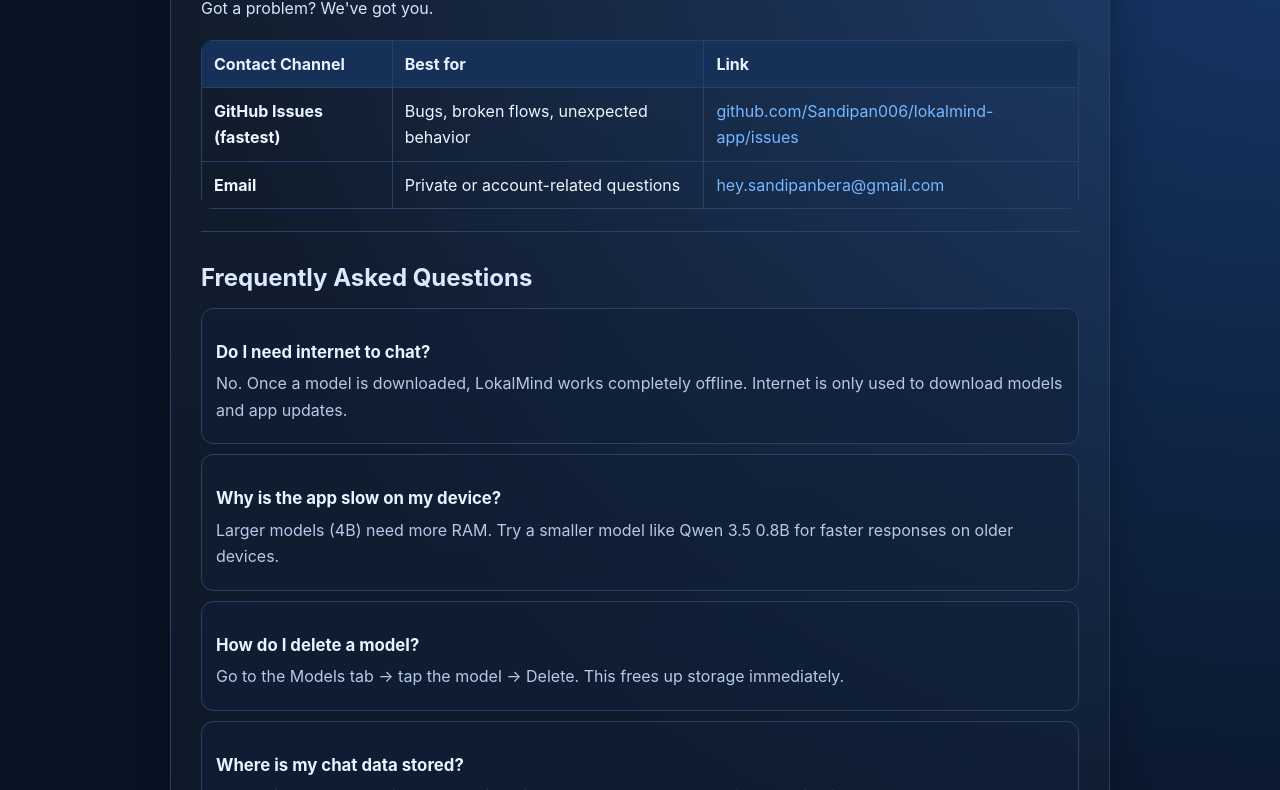
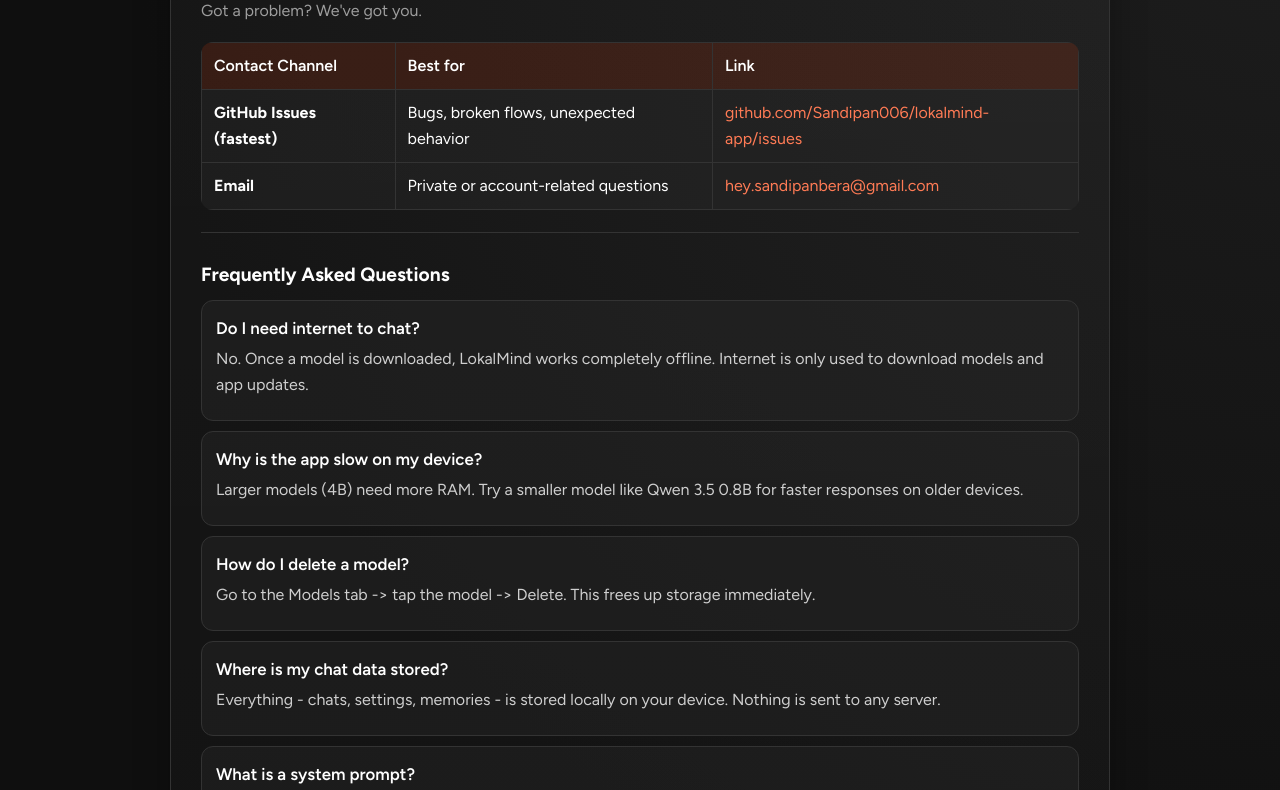
Before and after one commit to Sandipan006/lokalmind-app, a website: page SUPPORT.html in a window 1280 px wide. Shown: the part 137-927 px from the top of the page. Drawn offline with Linux system fonts and the light colour scheme.

```diff
--- a/SUPPORT.html
+++ b/SUPPORT.html
@@ -5,36 +5,55 @@
   <meta name="viewport" content="width=device-width, initial-scale=1.0" />
   <title>LokalMind - Support</title>
   <style>
+    @import url('https://fonts.googleapis.com/css2?family=Figtree:wght@400;500;600;700;800&family=Instrument+Serif:ital@0;1&display=swap');
+
     :root {
-      --bg: #081425;
-      --card: #0f1f38;
-      --text: #eef5ff;
-      --muted: #b8c8e8;
-      --accent: #76b7ff;
-      --line: #294168;
-      --chip: #153158;
+      --bg: #0f0f0f;
+      --surface: #1a1a1a;
+      --surface-2: #2a2a2a;
+      --text: #ffffff;
+      --text-soft: #cfcfcf;
+      --text-muted: #9e9e9e;
+      --line: #333333;
+      --primary: #ff420b;
     }
     * { box-sizing: border-box; }
     body {
       margin: 0;
-      font-family: Inter, Segoe UI, Roboto, Helvetica, Arial, sans-serif;
+      font-family: Figtree, "Segoe UI", Roboto, Helvetica, Arial, sans-serif;
       color: var(--text);
-      line-height: 1.65;
-      background: radial-gradient(circle at top right, #173769 0%, var(--bg) 52%);
+      line-height: 1.62;
+      background: radial-gradient(circle at top right, #1d1d1d 0%, var(--bg) 58%);
     }
     .wrap { max-width: 980px; margin: 0 auto; padding: 34px 20px 64px; }
     .card {
       border: 1px solid var(--line);
-      border-radius: 18px;
-      background: linear-gradient(180deg, rgba(255,255,255,0.04), rgba(255,255,255,0.01));
+      border-radius: 16px;
+      background: linear-gradient(180deg, rgba(255, 255, 255, 0.03), rgba(255, 255, 255, 0.01));
       padding: 30px;
-      box-shadow: 0 14px 36px rgba(0, 0, 0, 0.25);
+      box-shadow: 0 14px 36px rgba(0, 0, 0, 0.3);
     }
-    h1 { margin: 0 0 8px; font-size: clamp(1.8rem, 2.8vw, 2.3rem); }
-    .lead { margin: 0 0 18px; color: #d6e5ff; }
-    h2 { margin-top: 26px; margin-bottom: 10px; color: #dce8ff; }
-    h3 { margin: 18px 0 4px; color: #ebf2ff; font-size: 1.05rem; }
-    p { margin: 0 0 8px; color: var(--muted); }
+    h1 {
+      margin: 0 0 8px;
+      font-family: "Instrument Serif", Georgia, serif;
+      font-size: clamp(2rem, 3vw, 2.5rem);
+      font-weight: 400;
+    }
+    .lead { margin: 0 0 18px; color: var(--text-muted); }
+    h2 {
+      margin-top: 26px;
+      margin-bottom: 10px;
+      color: var(--text);
+      font-size: 1.2rem;
+      font-weight: 700;
+    }
+    h3 {
+      margin: 0 0 4px;
+      color: var(--text);
+      font-size: 1.05rem;
+      font-weight: 600;
+    }
+    p { margin: 0 0 8px; color: var(--text-soft); }
     hr { border: 0; border-top: 1px solid var(--line); margin: 22px 0; }
     table {
       width: 100%;
@@ -49,17 +68,25 @@
       text-align: left;
       vertical-align: top;
     }
-    th { background: var(--chip); color: #e9f1ff; }
-    a { color: var(--accent); text-decoration: none; }
-    a:hover { text-decoration: underline; }
+    th {
+      background: rgba(255, 66, 11, 0.14);
+      color: var(--text);
+      font-weight: 600;
+    }
+    td { background: rgba(42, 42, 42, 0.38); }
+    a {
+      color: #ff7b55;
+      text-decoration: none;
+    }
+    a:hover { color: #ff9a7b; text-decoration: underline; }
     .faq-item {
-      padding: 12px 14px;
+      padding: 14px;
       border: 1px solid var(--line);
       border-radius: 12px;
-      background: rgba(15, 31, 56, 0.55);
+      background: rgba(42, 42, 42, 0.4);
       margin-bottom: 10px;
     }
-    footer { margin-top: 18px; color: #a8bde3; font-size: 0.95rem; }
+    footer { margin-top: 18px; color: var(--text-muted); font-size: 0.95rem; }
   </style>
 </head>
 <body>
```
Also changed, not shown: PRIVACY.html (+58 -27 lines).
